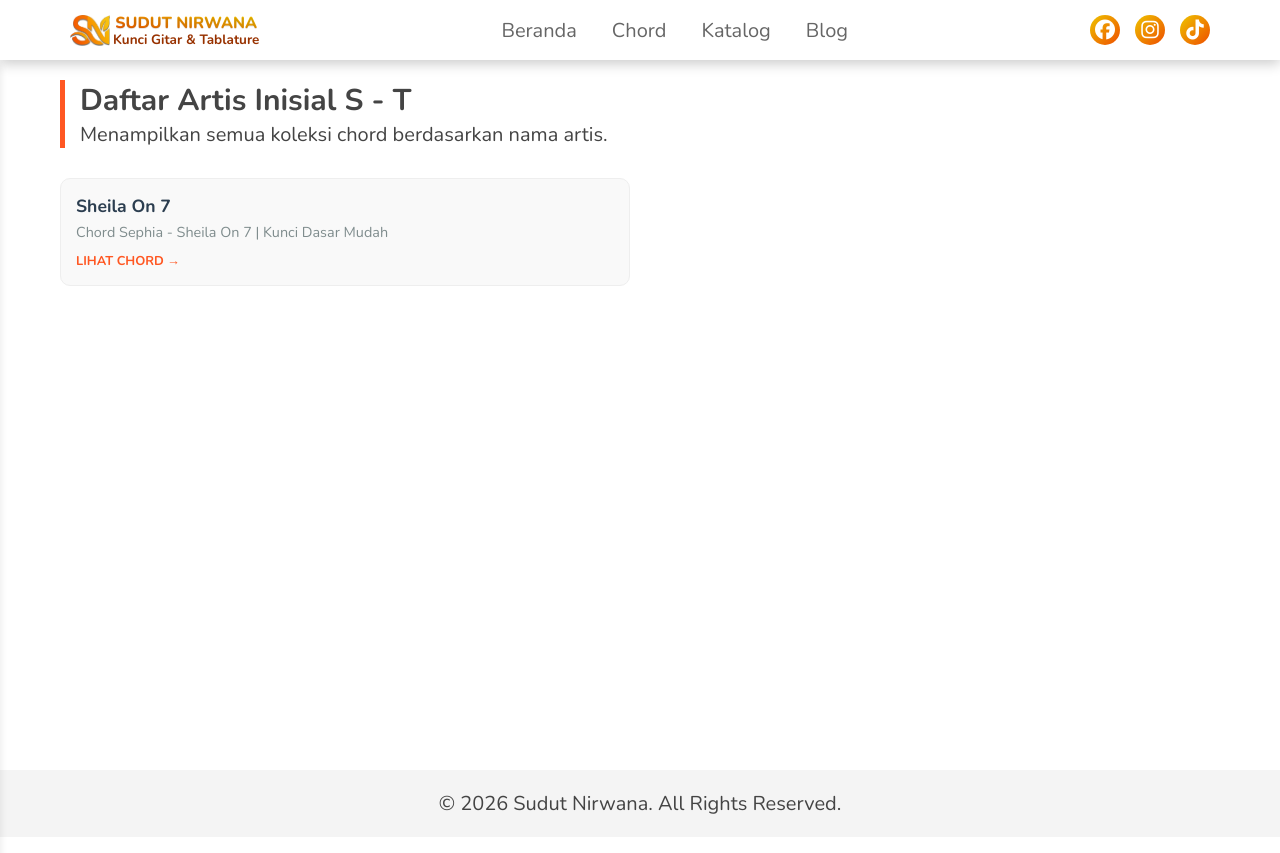
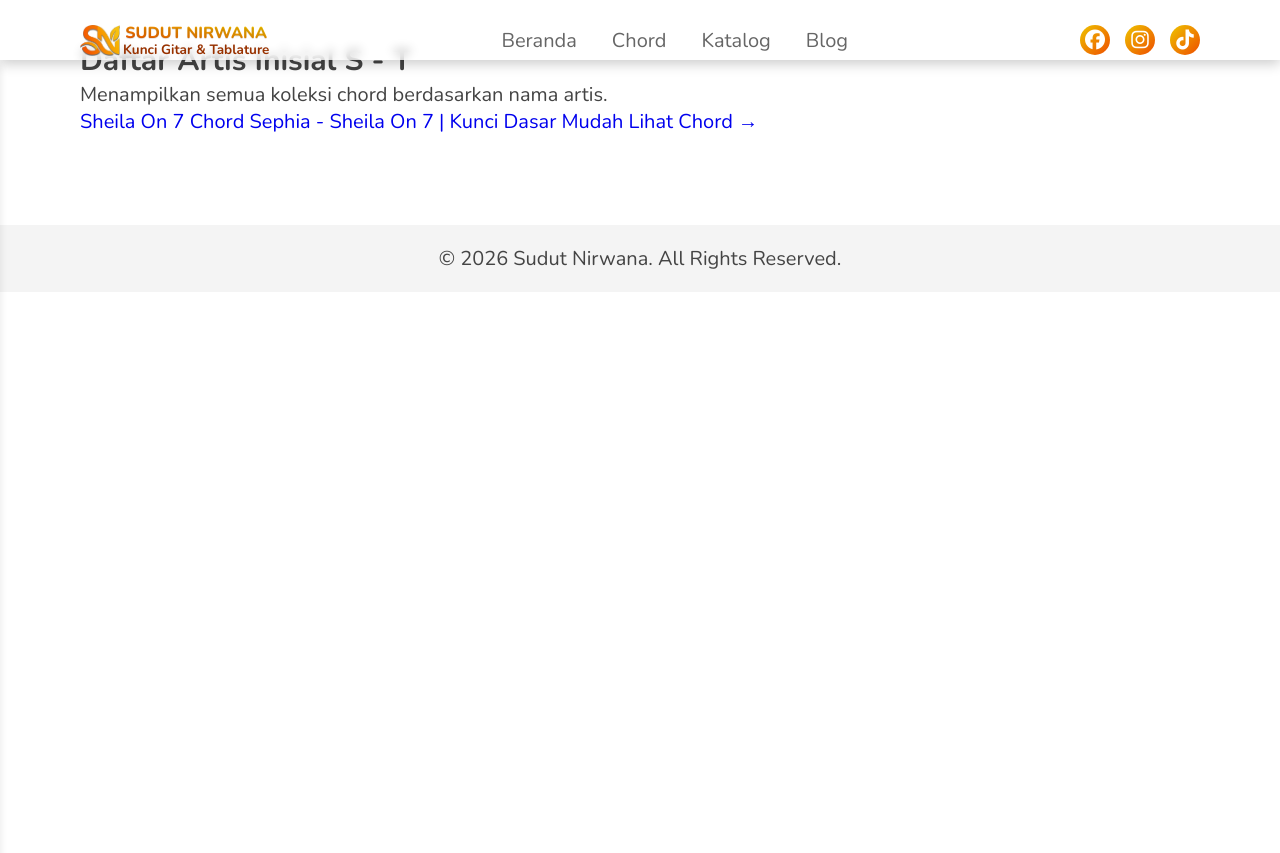
Before and after one commit to sudut-nirwana/sudut-nirwana-main, a Jekyll site: the page built from artis/s-t.md, in a window 1280 px wide. Shown: the top 853 px of the page. Built offline with Jekyll 4.4.1, drawn with Linux system fonts in a browser that asks for light colours.

Commit message:
Update chord-style.css

```diff
--- a/assets/css/chord-style.css
+++ b/assets/css/chord-style.css
@@ -1,128 +1,41 @@
-.chord-container {
-    width: 100%;
-    margin: 0 auto;
-    box-sizing: border-box;
-    /* Ubah padding-top ini untuk mengatur jarak judul ke header */
-    padding: 20px;
-     /* Coba di 70px dulu, kalau masih kejauhan, turunkan ke 60px */
+/*golbal style*/
+*{
+   margin: 0;
+   padding: 0;
+   box-sizing: border-box;
+   text-decoration: none;
+}
+
+body{
+   width: 100%;
+   background: .fff;
+   font-family: "Nunito", sans-serif;
+   font-size: clamp(1rem, 0.909rem + 0.45vw, 1.25rem);
+   color: #444444;
+}
+
+.container{
+   width: 100%;
+   padding: 0 20px;
+   overflow: hidden;
+}
+/*global style end*/
+
+
+/* media query tablet */
+@media(min-width: 768px){
+    .container{
+        width: 100%;
+        padding: 0 30px;
+    }
 }
 
 
-/* Judul H2 */
-.chord-header h2 {
-    font-size: 1.8rem;
-    margin-bottom: 5px;
-    color: #2c3e50;
-}
-
-.chord-artist {
-    color: #7f8c8d;
-    margin-bottom: 20px;
-}
-
-/* AREA CHORD: Ini rahasianya agar tidak berantakan */
-.chord-content-wrapper {
-    font-family: 'Courier New', Courier, monospace !important;
-    font-size: 1.1rem;
-    line-height: 1.7;
-    /* Tambahkan ini agar lirik lebih tegas */
-    font-weight: 700;
-    background: #eee;
-    padding: 15px;
-    border-radius: 8px;
-    border: 1px solid #eee;
-    white-space: pre-wrap;
-    word-wrap: break-word;
-    color: #333;
-}
-
-/* Membuat Chord (di dalam tag strong) jadi jauh lebih menonjol */
-.chord-content-wrapper strong {
-    color: #ee4c00; /* Warna Orange khas Sudut Nirwana */
-    font-weight: 900; /* Paling tebal */
-    font-style: normal;
-}
-
-
-/* Container khusus halaman A-Z */
-.alphabet-page {
-    padding-top: 80px ! important; /* Tambah jarak atas agar tidak tertutup header */
-    padding-bottom: 40px;
-    padding-left: 20px;
-    padding-right: 20px;
-    box-sizing: border-box;
-    min-height: 80vh; /* Agar footer tidak naik jika lagunya sedikit */
-}
-
-.section-header {
-    margin-bottom: 30px;
-    border-left: 5px solid #ff5722; /* Aksen Orange di samping judul */
-    padding-left: 15px;
-}
-
-/* Grid System: 1 kolom di HP, 2 kolom di Desktop */
-.chord-grid-container {
-    display: grid;
-    grid-template-columns: 1fr;
-    gap: 15px;
-}
-
-/* Desain Card sesuai warna website */
-.chord-item-card a {
-    display: flex;
-    flex-direction: column;
-    padding: 15px;
-    background: #f9f9f9; /* Abu-abu sangat muda seperti box di landing page */
-    border: 1px solid #eee;
-    border-radius: 10px;
-    text-decoration: none;
-    transition: all 0.3s ease;
-}
-
-.chord-item-card a:hover {
-    background: #fff;
-    border-color: #ff5722;
-    box-shadow: 0 4px 15px rgba(255, 87, 34, 0.1);
-    transform: translateY(-3px);
-}
-
-.artist-name {
-    font-weight: 700;
-    color: #2c3e50; /* Warna gelap header */
-    font-size: 1.1rem;
-    margin-bottom: 4px;
-}
-
-.song-title {
-    color: #7f8c8d; /* Warna teks sekunder */
-    font-size: 0.9rem;
-    margin-bottom: 10px;
-}
-
-.view-chord {
-    color: #ff5722; /* Warna Orange utama */
-    font-weight: bold;
-    font-size: 0.8rem;
-    text-transform: uppercase;
-}
-
-
-
-/* RESPONSIVE */
-@media (min-width: 769px) {
-    .chord-container { padding: 0 30px; padding-top: ;}
-    .chord-header h2 { font-size: 2rem; }
-
-    .chord-grid-container {
-        grid-template-columns: 1fr 1fr;
-        gap: 20px;
+/* media query laptop */
+@media(min-width: 1024px){
+    .container{
+        max-width: 1200px;
+        margin: auto;
+        padding: 40px;
     }
 }
-
-@media (min-width: 1024px) {
-    .chord-container {
-        max-width: 1200px;
-        padding: 0 40px;
-        padding-top: ;
-    }
-}
```
